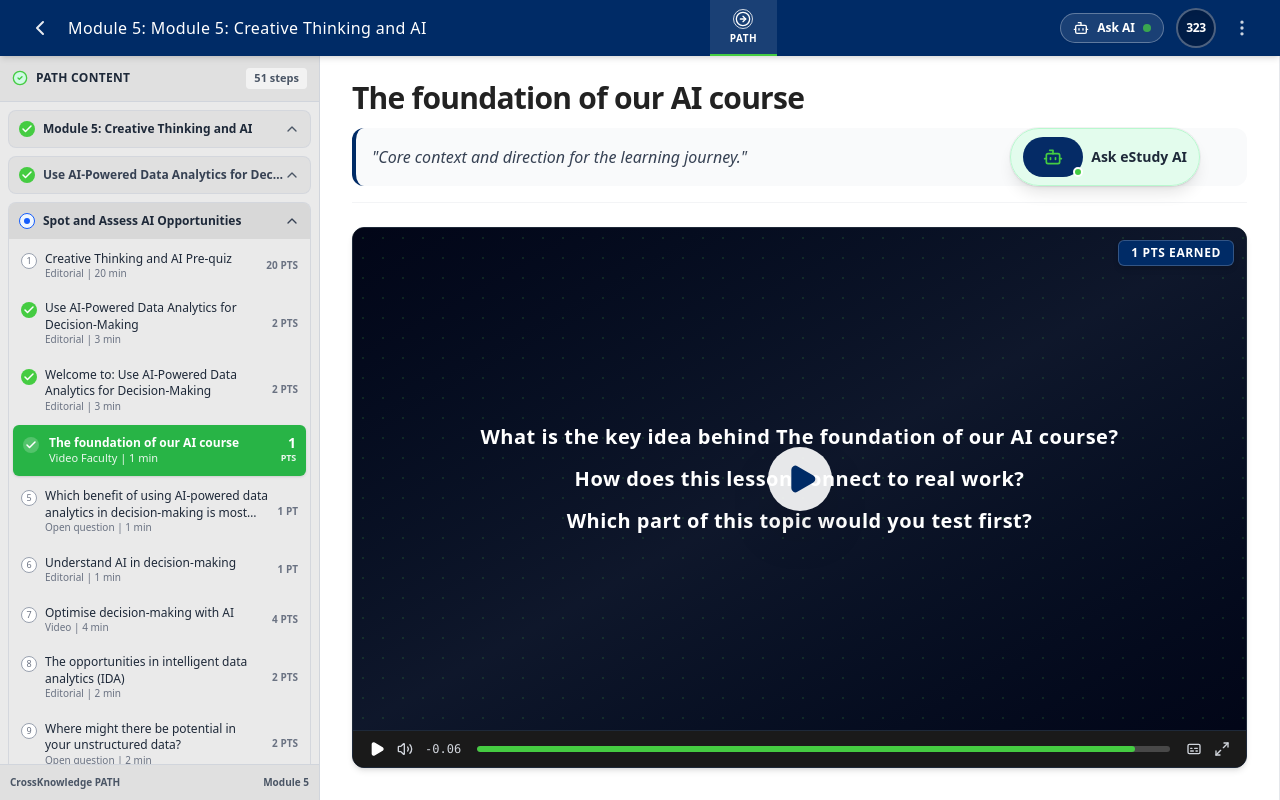
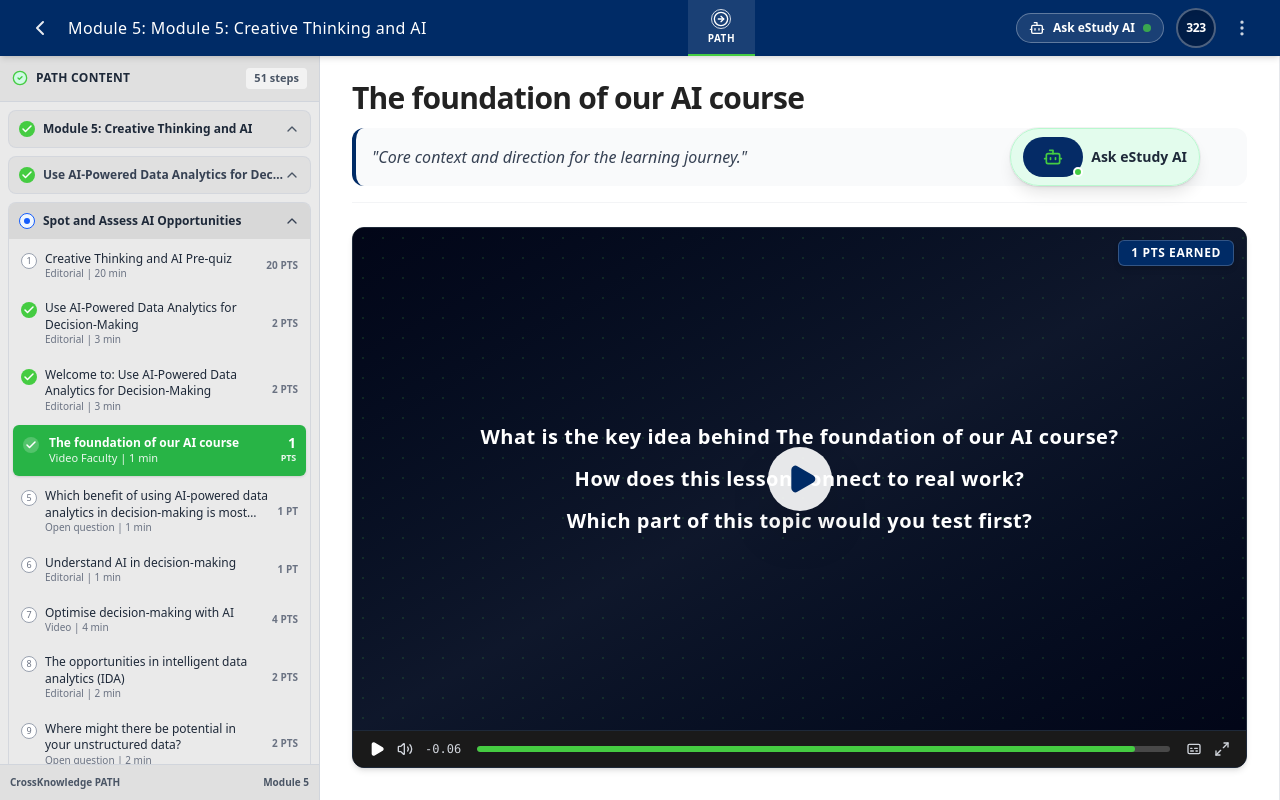
Before and after one commit to LesediTlhapane/AI-Assistant-Chatbot, a React (Vite) app: page / in a window 1280 px wide. Built offline with nearby package versions, Linux system fonts and the light colour scheme; no server answers.

Commit message:
floating buttom added

```diff
--- a/src/components/layout/LmsHeader.tsx
+++ b/src/components/layout/LmsHeader.tsx
@@ -62,7 +62,7 @@ export const LmsHeader: React.FC<LmsHeaderProps> = ({
             aria-label={isAiOpen ? 'Close AI Assistant' : 'Open AI Assistant'}
           >
             <Bot className="w-4 h-4" />
-            <span className="hidden sm:inline">Ask AI</span>
+            <span className="hidden sm:inline">Ask eStudy AI</span>
             <span className="w-2 h-2 rounded-full bg-[#45CC42] animate-pulse" />
           </button>
 
--- a/src/components/layout/LmsLayout.tsx
+++ b/src/components/layout/LmsLayout.tsx
@@ -165,7 +165,7 @@ export const LmsLayout: React.FC<LmsLayoutProps> = ({
           aria-label="Open AI Assistant"
         >
           <Bot className="w-5 h-5" />
-          <span className="text-xs font-bold pr-1">Ask AI</span>
+          <span className="text-xs font-bold pr-1">Ask eStudy AI</span>
         </button>
       )}
 
```
